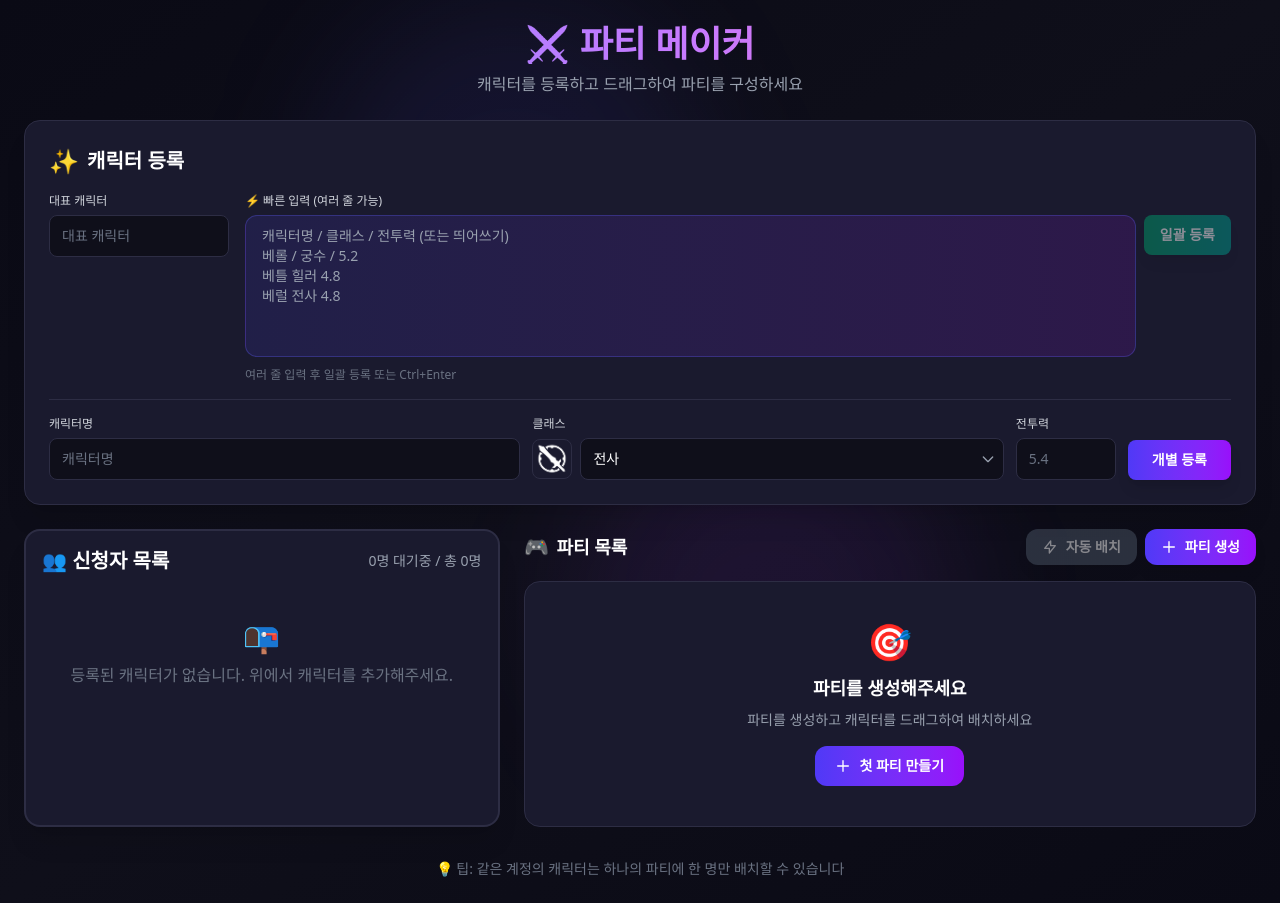
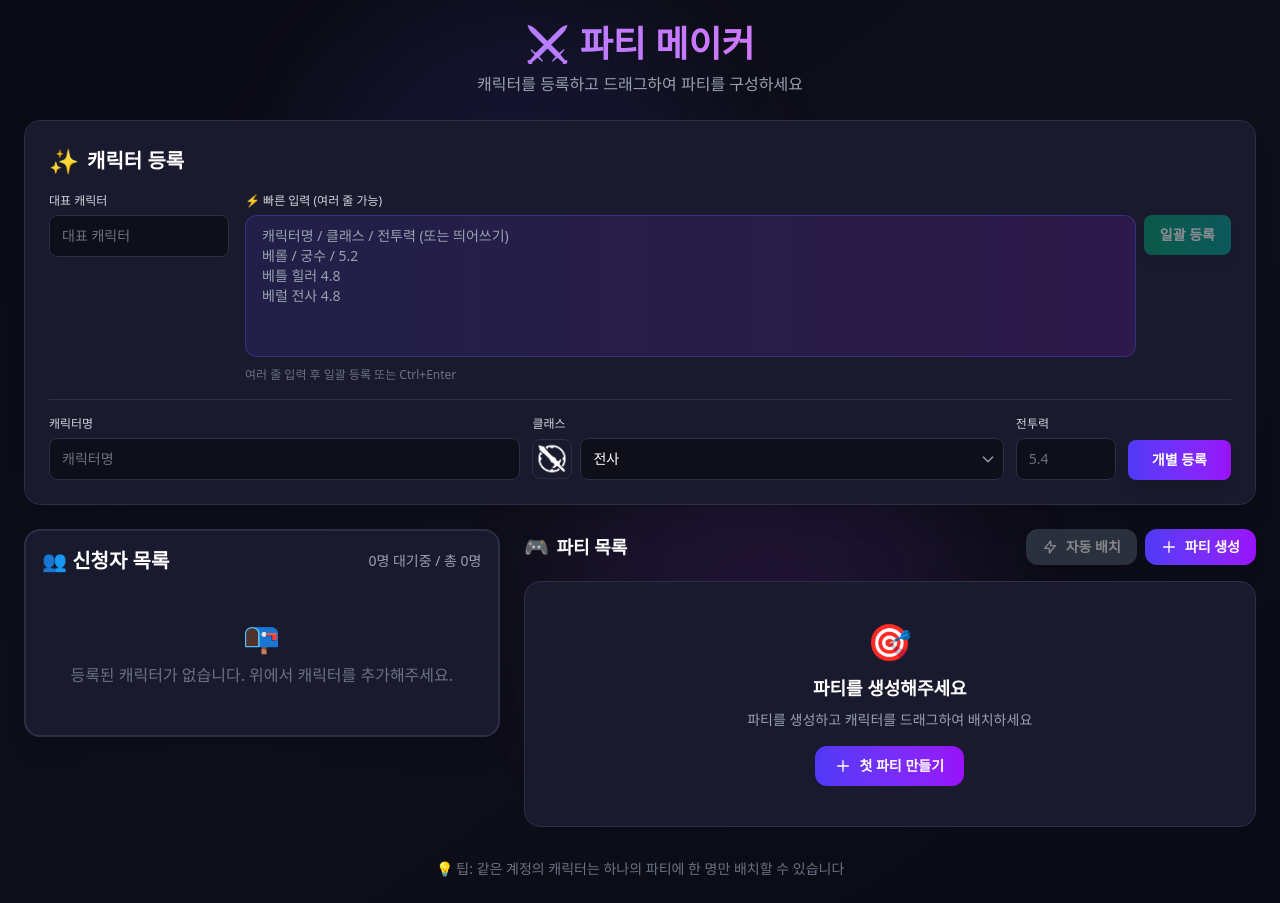
Before and after one commit to junsy0901/MobiPartyMaker, a React (Vite) app: page / in a window 1280 px wide. Built offline with nearby package versions, Linux system fonts and the light colour scheme.

Commit message:
fix: 신청자 목록의 UI 수정

```diff
--- a/src/components/ApplicantList/index.tsx
+++ b/src/components/ApplicantList/index.tsx
@@ -51,7 +51,7 @@ export function ApplicantList({
       onDragOver={handleDragOver}
       onDragLeave={handleDragLeave}
       onDrop={handleDrop}
-      className={`flex-[3] bg-[#1a1a2e] rounded-2xl p-4 border-2 shadow-xl flex flex-col transition-all ${
+      className={`flex-[3] h-fit self-start bg-[#1a1a2e] rounded-2xl p-4 border-2 shadow-xl flex flex-col transition-all ${
         isDragOver
           ? "border-emerald-400 bg-emerald-500/5"
           : "border-[#2d2d44]"
@@ -72,7 +72,7 @@ export function ApplicantList({
           <p>등록된 캐릭터가 없습니다. 위에서 캐릭터를 추가해주세요.</p>
         </div>
       ) : (
-        <div className="grid grid-cols-2 gap-4 flex-1 overflow-y-auto pr-2 scrollbar-thin">
+        <div className="grid grid-cols-2 gap-4 overflow-y-auto max-h-[calc(100vh-240px)] pr-2 scrollbar-thin snap-y snap-mandatory">
           {Object.entries(groupedCharacters).map(([accountName, chars]) => {
             const allAssigned = isAccountFullyAssigned(accountName);
             const availableCount = chars.filter(
@@ -82,7 +82,7 @@ export function ApplicantList({
             return (
               <div
                 key={accountName}
-                className={`bg-gradient-to-br from-[#12121f] to-[#0f0f1a] rounded-xl border p-3 h-fit ${
+                className={`bg-gradient-to-br from-[#12121f] to-[#0f0f1a] rounded-xl border p-3 h-fit snap-start ${
                   allAssigned
                     ? "border-[#2d2d44]/50 opacity-50"
                     : "border-[#3d3d54]"
@@ -90,7 +90,7 @@ export function ApplicantList({
               >
                 {/* 계정 헤더 */}
                 <div className="flex items-center gap-2 mb-2 pb-2 border-b border-[#2d2d44]">
-                  <div className="w-7 h-7 rounded-full bg-gradient-to-br from-indigo-500 to-purple-600 flex items-center justify-center text-white text-xs font-bold">
+                  <div className="w-7 h-7 rounded-full bg-gradient-to-br from-indigo-500 to-purple-600 flex items-center justify-center text-white text-xs font-bold shrink-0">
                     {accountName.charAt(0).toUpperCase()}
                   </div>
                   <div className="flex-1 min-w-0">
```
